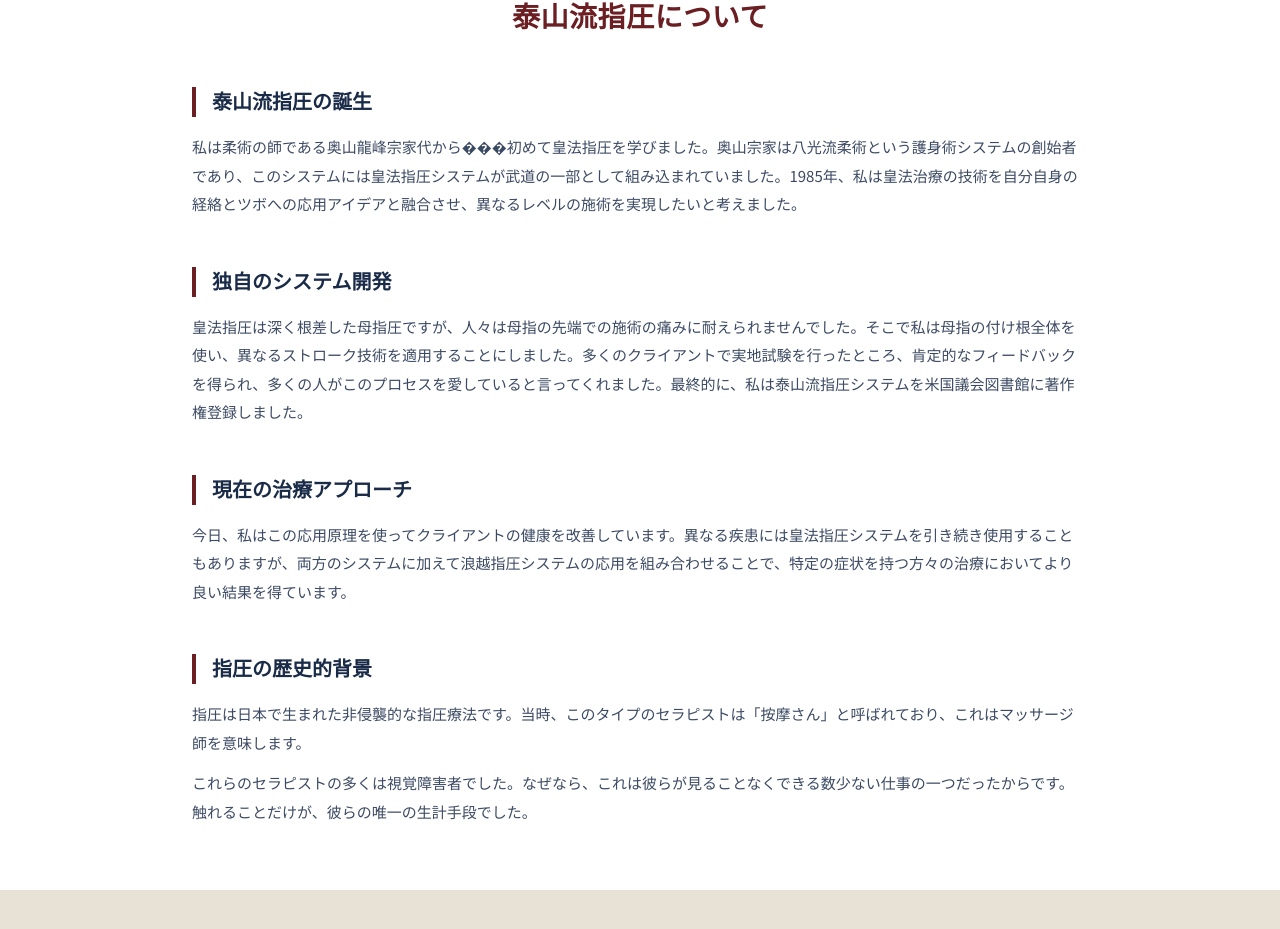
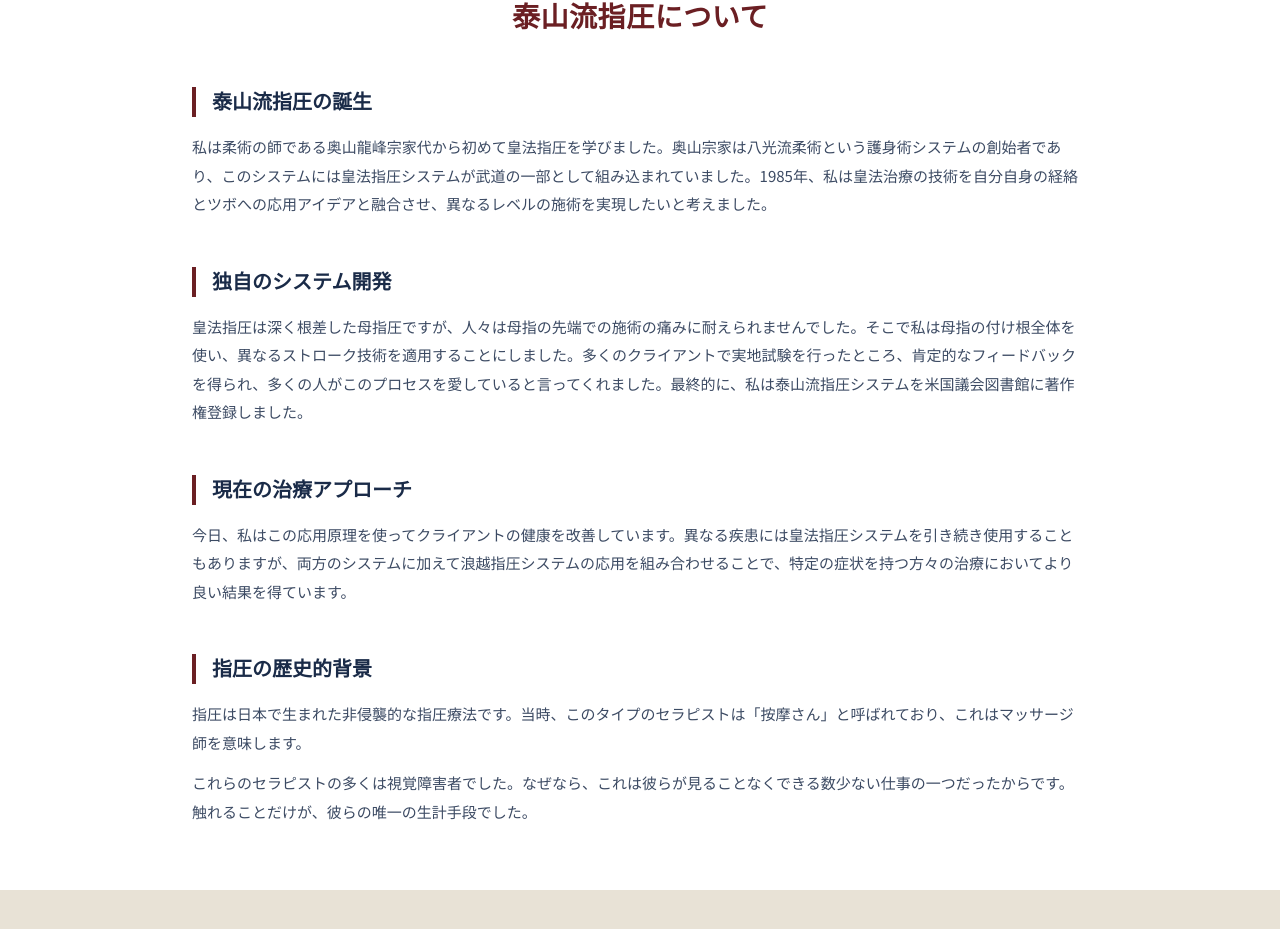
Before and after one commit to SeijiTomizawa/Peacefulmountainsystem, a React (Vite) app: page /shiatsu in a window 1280 px wide. Shown: the part 2176-3105 px from the top of the page. Built offline with nearby package versions, Linux system fonts and the light colour scheme; a web font is replaced by a local one.

Commit message:
Update files from Figma Make

```diff
--- a/src/app/pages/ShiatsuPage.tsx
+++ b/src/app/pages/ShiatsuPage.tsx
@@ -504,7 +504,7 @@ function ShiatsuPage() {
                 }}
               >
                 {language === "jp"
-                  ? "私は柔術の師である奥山龍峰宗家代から���初めて皇法指圧を学びました。奥山宗家は八光流柔術という護身術システムの創始者であり、このシステムには皇法指圧システムが武道の一部として組み込まれていました。1985年、私は皇法治療の技術を自分自身の経絡とツボへの応用アイデアと融合させ、異なるレベルの施術を実現したいと考えました。"
+                  ? "私は柔術の師である奥山龍峰宗家代から初めて皇法指圧を学びました。奥山宗家は八光流柔術という護身術システムの創始者であり、このシステムには皇法指圧システムが武道の一部として組み込まれていました。1985年、私は皇法治療の技術を自分自身の経絡とツボへの応用アイデアと融合させ、異なるレベルの施術を実現したいと考えました。"
                   : "I was first introduced to Koho Shiatsu from my Jujutsu instructor Soke Shodai Okuyama Ryuho, founder of the Hakkoryu Jujutsu system of self-defense. This system incorporated the Koho Shiatsu system as part of his martial arts Hakkoryu Jujutsu. In 1985 I wanted to blend those techniques of Koho healing with my own idea of application to the meridian's lines and pressure points to attain a different level of application."}
               </p>
             </div>
```
